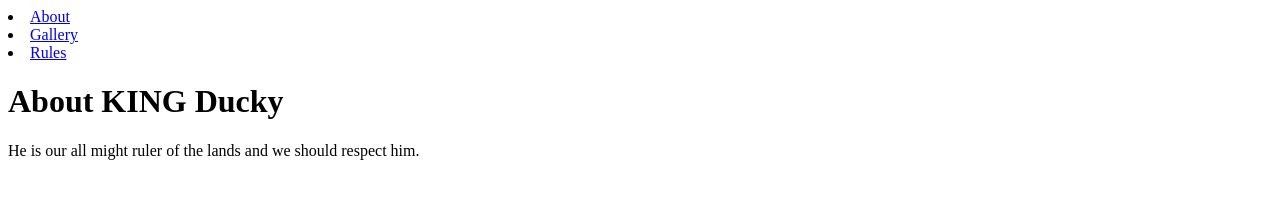
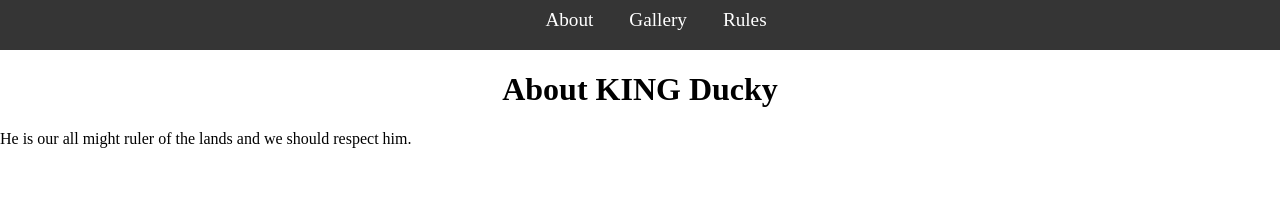
Before and after one commit to Quack842/code-institute-full-temp, a plain HTML site: page quack-one.html in a window 1280 px wide. Drawn offline with Linux system fonts and the light colour scheme.

Commit message:
Made A lot of changes to files

```diff
--- a/css/style.css
+++ b/css/style.css
@@ -1,17 +1,39 @@
+body {
+    margin: 0;
+    padding: 0;
+}
 nav {
     background-color: rgb(53, 53, 53);
     width: 100%;
-    height: 200px;
+    height: 50px;
     text-align: center;
+    display: inline-block;
+    margin: 0;
+    padding: 0;
+}
+nav ul {
+    list-style: none;
+    text-align: center;
+    padding: 0;
+    margin: 0;
+}
+nav li {
+    font-size: 1.2em;
+    line-height: 40px;
+    height: 40px;
+    display: inline-block;
+    margin-left: 2.5%;
 }
 nav a {
     text-decoration: none;
-    font-family: 'Courier New', Courier, monospace;
     color: #fff;
-    font-weight: 400;
     transition: 0.2s all ease-in-out;
+    display: block;
 }
 nav a:hover {
-    transform: scale(1.06);
+    transform: scale(1.1);
     color: rgb(197, 197, 197);
 }
+h1 {
+    text-align: center;
+}
--- a/quack-one.html
+++ b/quack-one.html
@@ -4,14 +4,16 @@
     <meta charset="UTF-8">
     <meta http-equiv="X-UA-Compatible" content="IE=edge">
     <meta name="viewport" content="width=device-width, initial-scale=1.0">
-    <link rel="stylesheet" href="css/style.css" type="textstyle">
+    <link rel="stylesheet" href="css/style.css" type="text/css">
     <title>Hello Little Ducklings</title>
 </head>
 <body>
     <nav>
-        <li><a href="quack-one.html">About</a></li>
-        <li><a href="quack-two.html">Gallery</a></li>
-        <li><a href="quack-three.html">Rules</a></li>
+        <ul>
+            <li><a href="quack-one.html" target="_blank">About</a></li>
+            <li><a href="quack-two.html" target="_blank">Gallery</a></li>
+            <li><a href="quack-three.html" target="_blank">Rules</a></li>
+        </ul>
     </nav>
     <h1>About KING Ducky</h1>
     <p>He is our all might ruler of the lands and we should respect him.</p>
```
Also changed, not shown: quack-three.html (+4 -4 lines), quack-two.html (+4 -4 lines), 1 other file.
